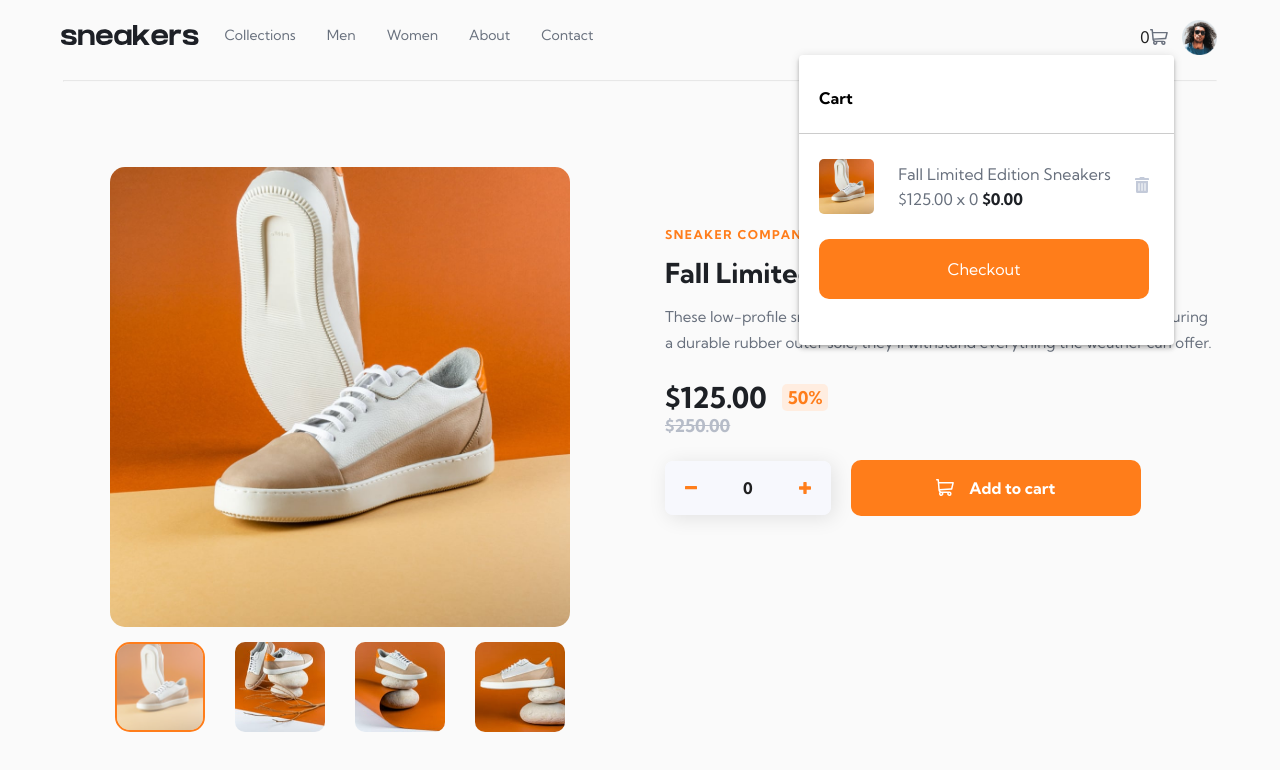
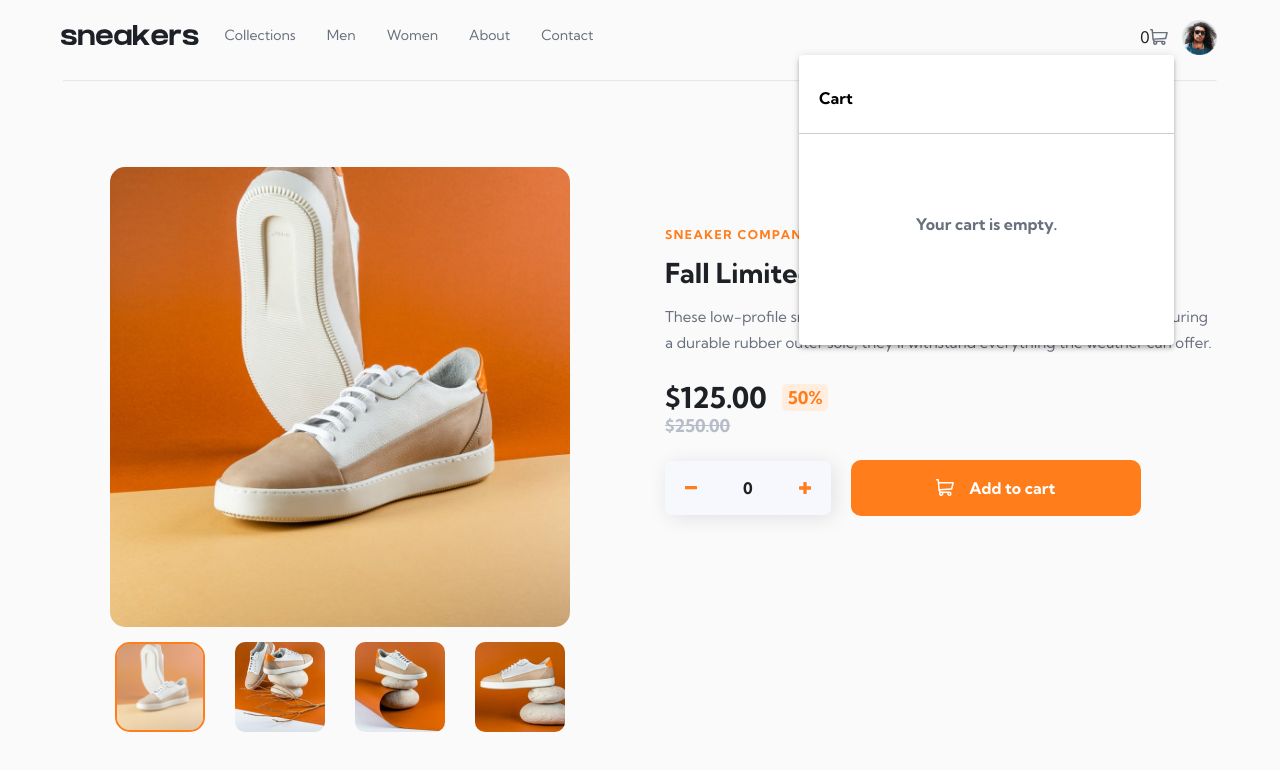
Before and after one commit to AbdielP/angular-ecommerce-product-page, an Angular app: page / in a window 1280 px wide. Both pictures are taken after a click on the button "logo". Shown: the top 770 px of the page. Built offline with nearby package versions, Linux system fonts and the light colour scheme.

Commit message:
cart item ammount works

```diff
--- a/src/app/components/cart/cart.component.html
+++ b/src/app/components/cart/cart.component.html
@@ -2,17 +2,17 @@
     <div class="title__div">
         <h3>Cart</h3>
     </div>
-    <!-- <div class="empty-cart-container display-flex">
+    <div *ngIf="cartItems === 0" class="empty-cart-container display-flex">
         <h3 class="empty-cart-container__h3">Your cart is empty.</h3>
-    </div> -->
-    <div class="cart-container">
+    </div>
+    <div *ngIf="cartItems !== 0" class="cart-container">
         <div class="cart-container__div display-flex">
             <img class="img" src="/assets/image-product-1-thumbnail.jpg" alt="img">
             <div class="cart-container__details display-flex">
                 <p class="paragraph">Fall Limited Edition Sneakers</p>
-                <p class="paragraph">$125.00 x 0 <strong class="paragraph__strong">$0.00</strong></p>
+                <p class="paragraph">$125.00 x {{cartItems}} <strong class="paragraph__strong">${{cartTotal() | number : '1.2-2'}}</strong></p>
             </div>
-            <button type="button" class="delete__button cursor-pointer">
+            <button type="button" class="delete__button cursor-pointer" (click)="clearCart()">
                 <svg width="14" height="16" xmlns="http://www.w3.org/2000/svg"
                     xmlns:xlink="http://www.w3.org/1999/xlink">
                     <defs>
--- a/src/app/components/cart/cart.component.ts
+++ b/src/app/components/cart/cart.component.ts
@@ -1,4 +1,4 @@
-import { Component, OnInit } from '@angular/core';
+import { Component, OnInit, Input } from '@angular/core';
 
 @Component({
   selector: 'app-cart',
@@ -7,9 +7,22 @@ import { Component, OnInit } from '@angular/core';
 })
 export class CartComponent implements OnInit {
 
+  @Input() cartItems: number = 0;
+  total: number;
+
   constructor() { }
 
   ngOnInit(): void {
   }
 
+  cartTotal(): number {
+    return this.total = 125.00 * this.cartItems;
+  }
+
+  clearCart(): void {
+    this.cartItems = 0;
+    // Emit to parent when cart is clear
+    // Menu should keep showing itself when click inside it.
+  }
+
 }
--- a/src/app/components/navbar/navbar.component.html
+++ b/src/app/components/navbar/navbar.component.html
@@ -22,7 +22,7 @@
     </button>
 
     <mat-menu #menu="matMenu" class="menu">
-      <app-cart></app-cart>
+      <app-cart [cartItems]="cart"></app-cart>
     </mat-menu>
 
   </mat-toolbar>
--- a/src/app/components/navbar/navbar.component.ts
+++ b/src/app/components/navbar/navbar.component.ts
@@ -1,8 +1,6 @@
 import { Observable, Subscription } from 'rxjs';
 import { Component, Output, EventEmitter, Input, OnInit, ViewChild } from '@angular/core';
-import { CartComponent } from './../cart/cart.component';
-import {MatDialog} from '@angular/material/dialog';
-import {MatMenuTrigger} from '@angular/material/menu';
+import { MatMenuTrigger } from '@angular/material/menu';
 
 @Component({
   selector: 'app-navbar',
@@ -19,7 +17,7 @@ export class NavbarComponent implements OnInit {
   toggle: boolean = false;
   cart: number = 0;
 
-  constructor(public dialog: MatDialog) {}
+  constructor() {}
 
   ngOnInit(): void {
     this.subscribeCartSize();
@@ -33,12 +31,6 @@ export class NavbarComponent implements OnInit {
     this.toggle_sidenav.emit(toggle);
   }
 
-  openDialog(): void {
-    // console.log('Em... dude?')
-    // const dialogRef = this.dialog.open(CartComponent, {restoreFocus: false});
-    // dialogRef.afterClosed().subscribe(() => this.menuTrigger.focus());
-  }
-
   private subscribeCartSize(): void {
     this.eventSubscription = this.cartSize.subscribe((cart: number) => {
       console.log(cart);
```
